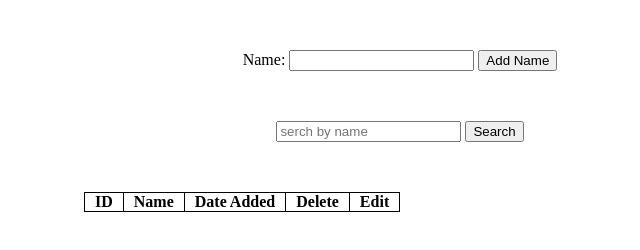
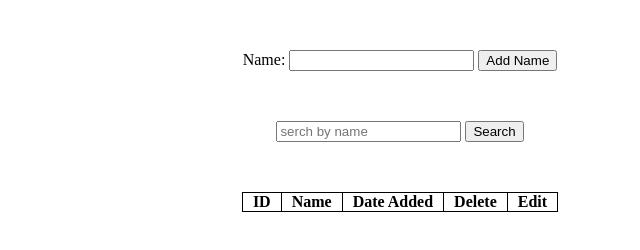
Before and after one commit to pandacase/simple-full-stack-app, a plain HTML site: page client/index.html in a window 1280 px wide. Shown: the whole page, without its empty margins (240-880 px from the left). Drawn offline with Linux system fonts and the light colour scheme; no server answers.

Commit message:
Update main.css

```diff
--- a/client/main.css
+++ b/client/main.css
@@ -10,7 +10,7 @@ main {
 }
 
 table {
-    margin: 50px 0;
+    margin: 50px auto;
 }
 
 table, th, td {
```
